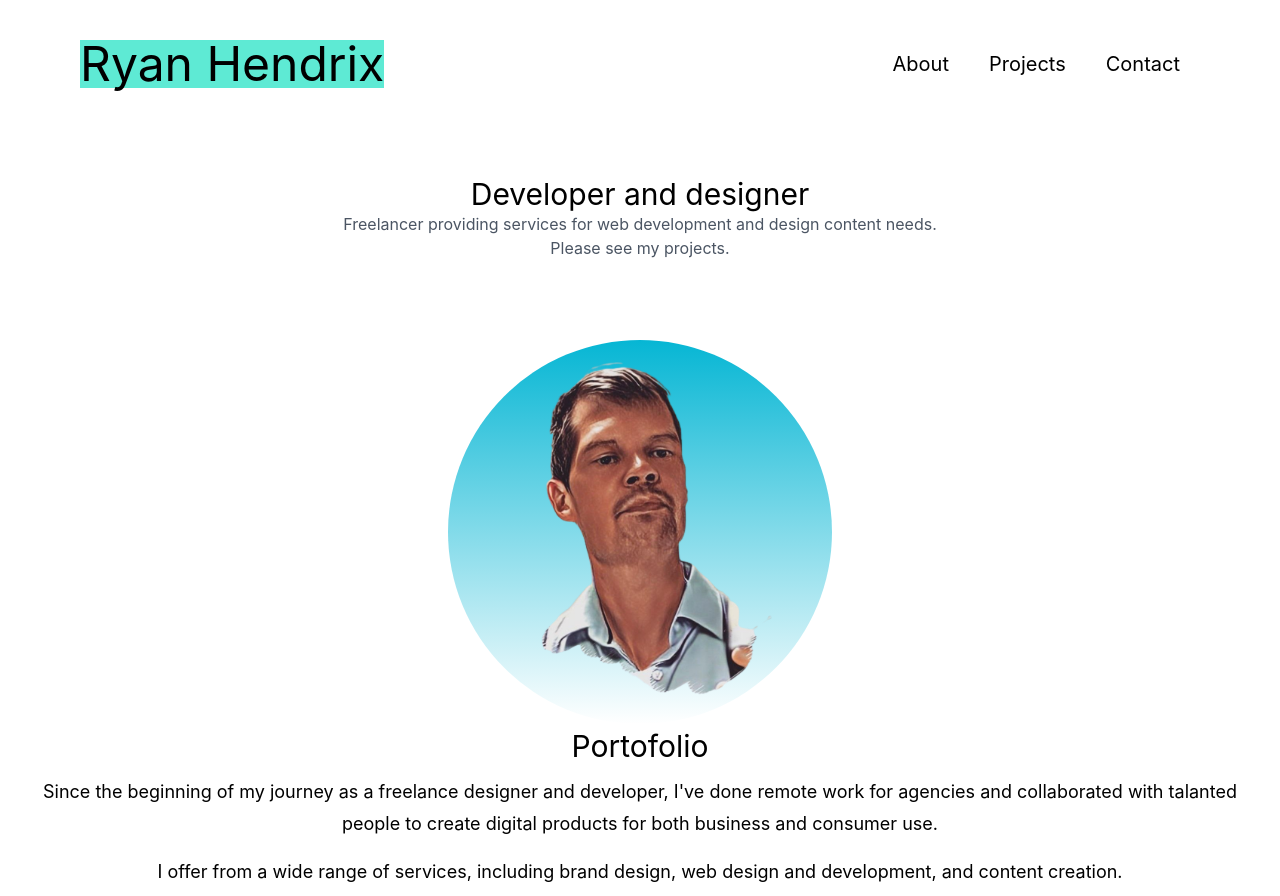
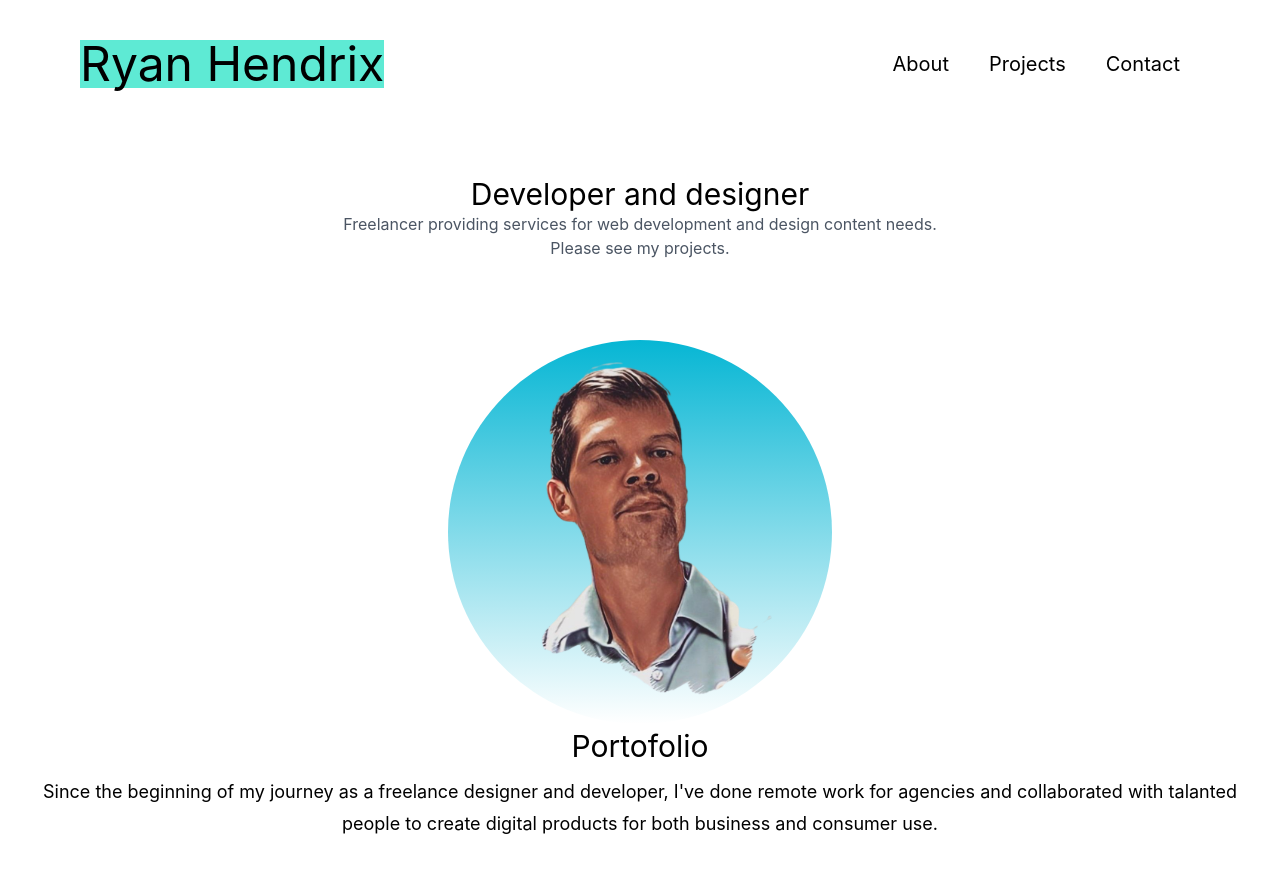
Before and after one commit to rhx1138/react-app-portfolio, a React (Create React App) app: page / in a window 1280 px wide. After the commit the page ends 848 px from the top, so only its background shows below. Built offline with nearby package versions, Linux system fonts and the light colour scheme.

Commit message:
adjusted color on about.js

```diff
--- a/src/About.js
+++ b/src/About.js
@@ -19,10 +19,6 @@ function About () {
           and collaborated with talanted people to create digital products
           for both business and consumer use.
         </p>
-        <p className="text-lg py-2 leading-8">
-          I offer from a wide range of services, including brand design,
-          web design and development, and content creation.
-        </p>
       </div>
       </>
     )
```
